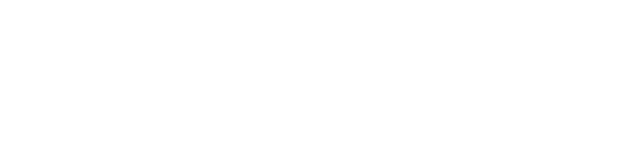
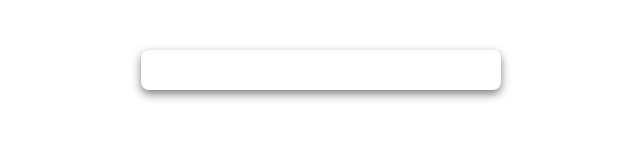
Before and after one commit to kkszki/company, a plain HTML site: page index.html in a window 1280 px wide. Shown: the whole page, without its empty margins (319-959 px from the left). Drawn offline with Linux system fonts and the light colour scheme.

Commit message:
Update index.html
Form létre hozása

```diff
--- a/index.html
+++ b/index.html
@@ -4,8 +4,30 @@
     <meta charset="UTF-8">
     <meta name="viewport" content="width=device-width, initial-scale=1.0">
     <title>Villanyszerelés ár kalkulátor</title>
+       <style>
+        .form {
+            padding: 20px;
+            width: 320px;
+            margin: 50px auto;
+            background-color: white;
+            box-shadow: 0px 4px 10px rgba(0, 0, 0, 0.5);
+            border-radius: 8px;
+            font-family: Arial, sans-serif;
+            font-size: large;
+        }
+
+
+
+
+    </style>
 </head>
 <body>
 
+    <form class="form">
+
+
+
+      </form>
+
 </body>
 </html>
```
